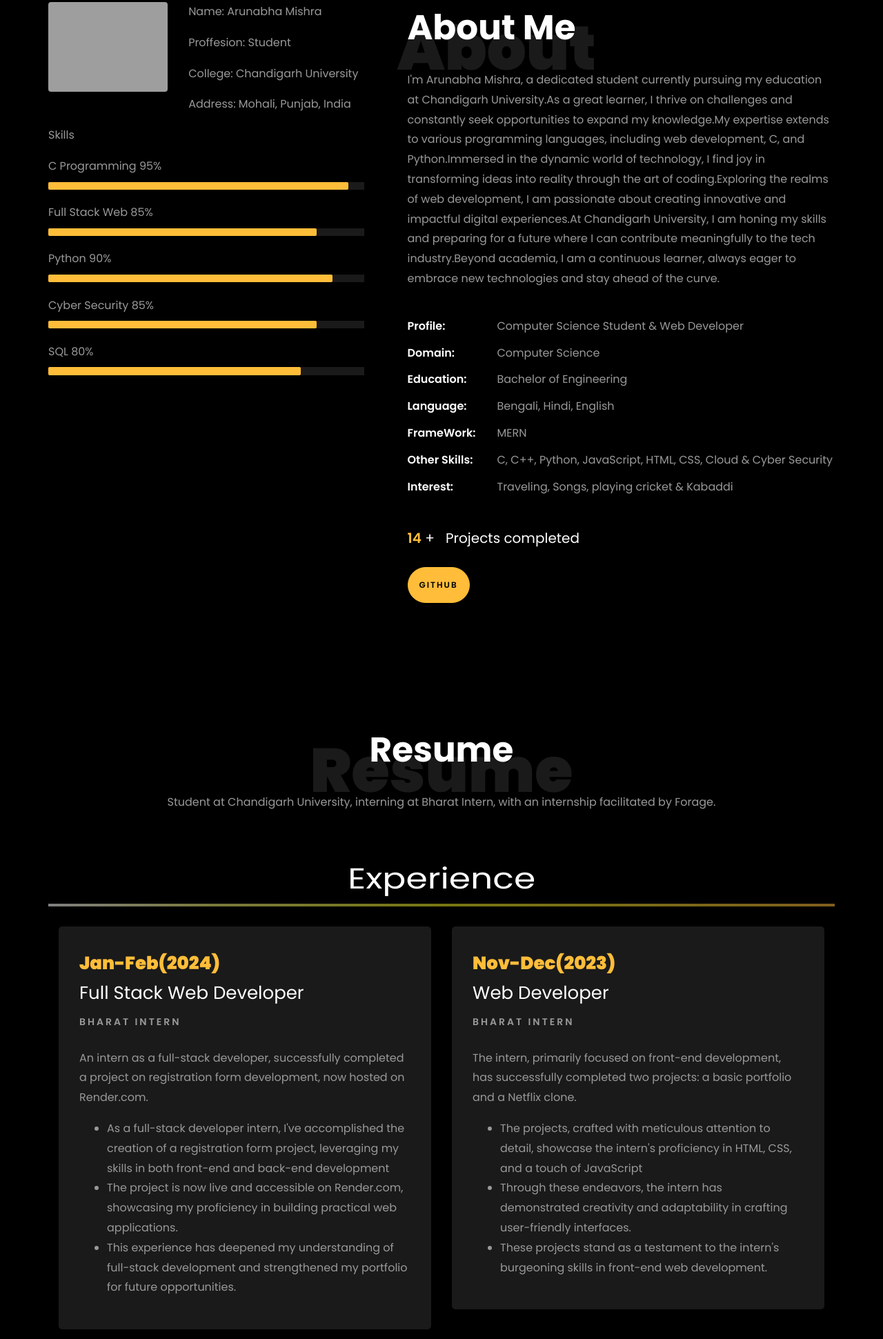
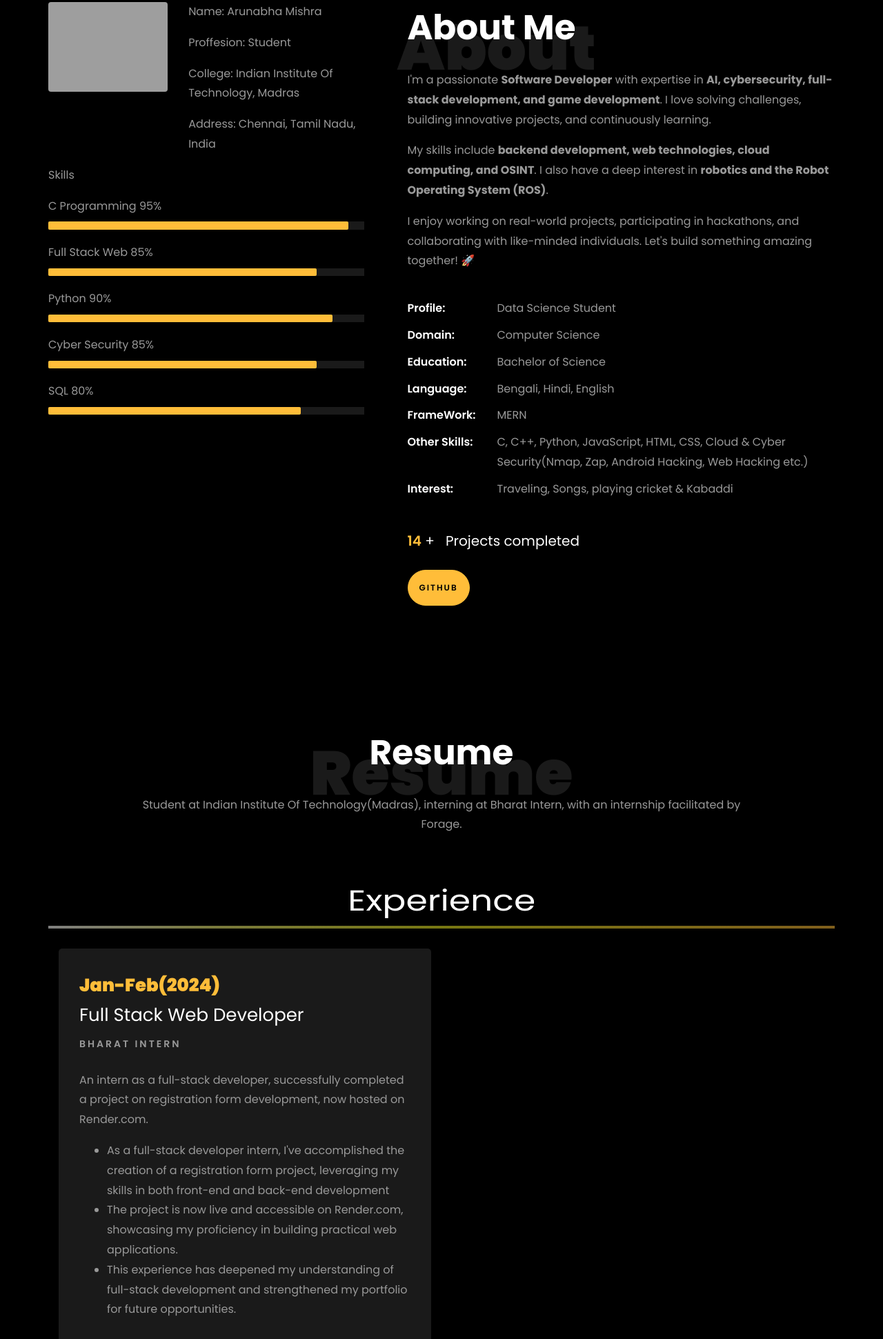
Before and after one commit to MishraJi-Devloper/New-portfolio, a plain HTML site: page index.html in a window 1280 px wide. Shown: the part 859-2800 px from the top of the page at 69% size. Drawn offline with Linux system fonts and the light colour scheme; grey boxes are pictures that could not be loaded; files whose address does not match are found by name.

Commit message:
Update index.html

```diff
--- a/index.html
+++ b/index.html
@@ -187,7 +187,7 @@
 
 						<br>
 						<br>
-			            <h2>Student at Chandigarh University</h2>
+			            <h2>Student at Indian Institute Of Technology(Madras)</h2>
 						<!-- <h2 class="d-flex" style="margin-bottom: 0">With over 5 years of experience</h2> -->
 						<!-- <br> -->
 			            <p><a href="https://www.linkedin.com/in/arunabha-mishra-a35128245/" class="btn btn-primary py-3 px-4">LinkedIn</a>
@@ -221,8 +221,8 @@
 									  <div class="about-info">
 										<p><span class="title-s">Name: </span> <span>Arunabha Mishra</span></p>
 										<p><span class="title-s">Proffesion: </span> <span>Student</span></p>
-										<p><span class="title-s">College: </span> <span>Chandigarh University</span></p>
-										<p><span class="title-s">Address: </span> <span>Mohali, Punjab, India</span></p>
+										<p><span class="title-s">College: </span> <span>Indian Institute Of Technology, Madras</span></p>
+										<p><span class="title-s">Address: </span> <span>Chennai, Tamil Nadu, India</span></p>
 									  </div>
 									</div>
 								  </div>
@@ -270,14 +270,26 @@
 								<h1 class="big">About</h1>
 								<h2 class="mb-4">About Me</h2>
 
-								<p>I'm Arunabha Mishra, a dedicated student currently pursuing my education at Chandigarh University.As a great learner, I thrive on challenges and constantly seek opportunities to expand my knowledge.My expertise extends to various programming languages, including web development, C, and Python.Immersed in the dynamic world of technology, I find joy in transforming ideas into reality through the art of coding.Exploring the realms of web development, I am passionate about creating innovative and impactful digital experiences.At Chandigarh University, I am honing my skills and preparing for a future where I can contribute meaningfully to the tech industry.Beyond academia, I am a continuous learner, always eager to embrace new technologies and stay ahead of the curve.</p>
+								       <p>
+                I'm a passionate <strong>Software Developer</strong> with expertise in
+                <strong>AI, cybersecurity, full-stack development, and game development</strong>.
+                I love solving challenges, building innovative projects, and continuously learning.
+            </p>
+            <p>
+                My skills include <strong>backend development, web technologies, cloud computing, and OSINT</strong>.
+                I also have a deep interest in <strong>robotics and the Robot Operating System (ROS)</strong>.
+            </p>
+            <p>
+                I enjoy working on real-world projects, participating in hackathons, and collaborating with
+                like-minded individuals. Let's build something amazing together! 🚀
+            </p>
 								<ul class="about-info mt-4 px-md-0 px-2">
-									<li class="d-flex"><span>Profile:</span> <span>Computer Science Student &amp; Web Developer</span></li>
+									<li class="d-flex"><span>Profile:</span> <span>Data Science Student </span></li>
 									<li class="d-flex"><span>Domain:</span> <span>Computer Science</span></li>
-									<li class="d-flex"><span>Education:</span> <span>Bachelor of Engineering</span></li>
+									<li class="d-flex"><span>Education:</span> <span>Bachelor of Science</span></li>
 									<li class="d-flex"><span>Language:</span> <span>Bengali, Hindi, English</span></li>
 									<li class="d-flex"><span>FrameWork:</span> <span>MERN</span></li>
-									<li class="d-flex"><span>Other Skills:</span> <span>C, C++, Python, JavaScript, HTML, CSS, Cloud &amp; Cyber Security</span></li>
+									<li class="d-flex"><span>Other Skills:</span> <span>C, C++, Python, JavaScript, HTML, CSS, Cloud &amp; Cyber Security(Nmap, Zap, Android Hacking, Web Hacking etc.)</span></li>
 									<li class="d-flex"><span>Interest:</span> <span>Traveling, Songs, playing cricket &amp; Kabaddi</span></li>
 
 								</ul>
@@ -309,7 +321,7 @@
           <div class="col-md-10 heading-section text-center ftco-animate">
           	<h1 class="big big-2">Resume</h1>
             <h2 class="mb-4">Resume</h2>
-            <p>Student at Chandigarh University, interning at Bharat Intern, with an internship facilitated by Forage.</p>
+            <p>Student at Indian Institute Of Technology(Madras), interning at Bharat Intern, with an internship facilitated by Forage.</p>
           </div>
         </div>
 
@@ -336,21 +348,6 @@
 
 				</div>
 
-				<div class="col-md-6">
-					<div class="resume-wrap ftco-animate">
-						<span class="date">Nov-Dec(2023)</span>
-						<h2>Web Developer</h2>
-						<span class="position">Bharat Intern</span>
-						<p class="mt-4">The intern, primarily focused on front-end development, has successfully completed two projects: a basic portfolio and a Netflix clone.
-							<ul>
-								<li>The projects, crafted with meticulous attention to detail, showcase the intern's proficiency in HTML, CSS, and a touch of JavaScript</li>
-								<li>Through these endeavors, the intern has demonstrated creativity and adaptability in crafting user-friendly interfaces.</li>
-								<li> These projects stand as a testament to the intern's burgeoning skills in front-end web development.</li>
-							</ul>
-						</p>
-					</div>
-
-				</div>
 			</div>
 
 		<br>
@@ -365,12 +362,17 @@
 			<div class="row">
     			<div class="col-md-6">
     				<div class="resume-wrap ftco-animate">
-    					<span class="date">2023-Present</span>
-    					<h2>Bachelor of Engineering</h2>
-    					<span class="position">Chandigarh University</span>
+    					<span class="date">2025-Present</span>
+    					<h2>Bachelor of Science(BS)</h2>
+    					<span class="position">Indian Institute Of Technology(Madras)</span>
     				</div>
     			</div>
-
+                          <div class="col-md-6">
+    				<div class="resume-wrap ftco-animate">
+    					<span class="date">2023-2024</span>
+    					<h2>Bachelor Of Engineering(BE)</h2>
+    					<span class="position">Chandigarh University(Drop Out)</span>
+    				</div>
     			<div class="col-md-6">
     				<div class="resume-wrap ftco-animate">
     					<span class="date">2022-2023</span>
@@ -378,11 +380,12 @@
     					<span class="position">Sarada Vidyamandir</span>
     				</div>
 				</div>
+
     		</div>
 
     		<div class="row justify-content-center mt-5">
     			<div class="col-md-6 text-center ftco-animate">
-    				<p><a href="images/resume.pdf" target="_blank" class="btn btn-primary py-4 px-5">Download Resume</a></p>
+    				<p><a href="images/resume (2).pdf" target="_blank" class="btn btn-primary py-4 px-5">Download Resume</a></p>
     			</div>
     		</div>
     	</div>
@@ -520,7 +523,7 @@
           			<span class="icon-globe"></span>
           		</div>
           		<h3 class="mb-4">Download Resume</h3>
-	            <p><a href="images/resume.pdf">resumelink</a></p>
+	            <p><a href="images/resume (2).pdf">resumelink</a></p>
 	          </div>
           </div>
 
```
